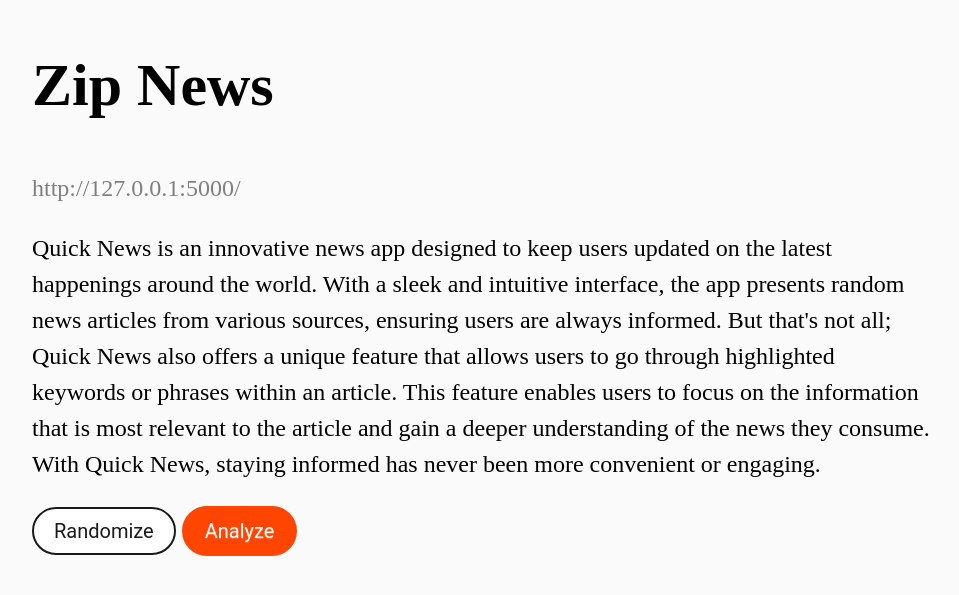
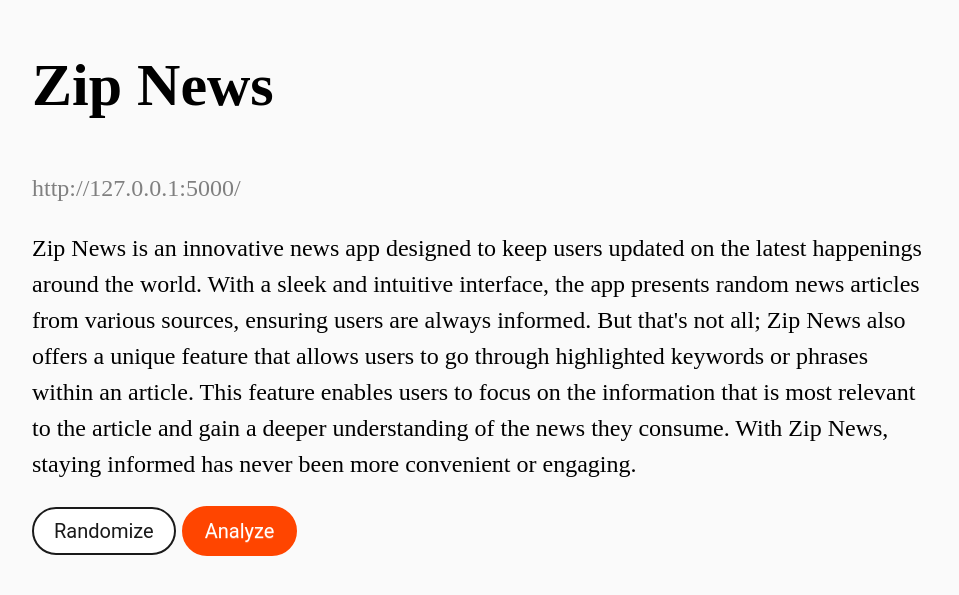
Before and after one commit to jasonfelix23/zipNews, a Flask app: page / in a window 1280 px wide. Shown: the top 595 px of the page, without its empty margins (158-1117 px from the left). Run offline with Flask 2, Linux system fonts and the light colour scheme; parts of the project's set-up code (start-up, migrations or seed data) failed here and were passed over.

Commit message:
update index.html

```diff
--- a/templates/index.html
+++ b/templates/index.html
@@ -6,17 +6,17 @@
     <meta name="viewport" content="width=device-width, initial-scale=1.0">
     <link rel="stylesheet" href="../static/styles.css">
     <script defer src="../static/script.js"></script>
-    <title>Document</title>
+    <title>Zip News</title>
 </head>
 <body>
     <main>
         <h1 id="title">Zip News</h1>
         <a id="link" href="http://127.0.0.1:5000/">http://127.0.0.1:5000/</a>
-        <p id="text">Quick News is an innovative news app designed to keep users updated on the latest happenings around the world.
+        <p id="text">Zip News is an innovative news app designed to keep users updated on the latest happenings around the world.
              With a sleek and intuitive interface, the app presents random news articles from various sources, ensuring users are
-             always informed. But that's not all; Quick News also offers a unique feature that allows users to go through highlighted keywords
+             always informed. But that's not all; Zip News also offers a unique feature that allows users to go through highlighted keywords
              or phrases within an article. This feature enables users to focus on the information that is most relevant to the article and gain
-             a deeper understanding of the news they consume. With Quick News, staying informed has never been more convenient or engaging.</p>
+             a deeper understanding of the news they consume. With Zip News, staying informed has never been more convenient or engaging.</p>
         <button class="btn random">Randomize</button>
         <button class="btn analyze">Analyze</button>
     </main>
```
